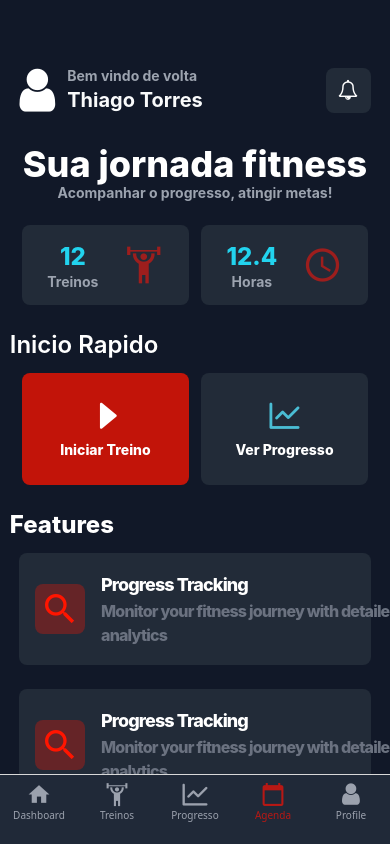
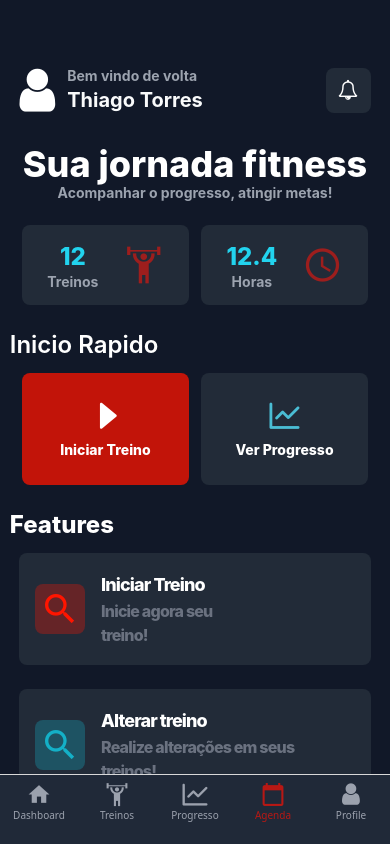
Before and after one commit to Mevzin/Gym_App_Expo, a React Native app: screen /Agenda in a window 390 px wide. Built offline with nearby package versions, Linux system fonts and the light colour scheme.

Commit message:
fix: change label to buttons

```diff
--- a/App.tsx
+++ b/App.tsx
@@ -1,13 +1,14 @@
 import { StatusBar } from 'expo-status-bar';
-import { View } from 'react-native';
+import { Platform, View } from 'react-native';
 import "./global.css"
 import Routes from './src/routes';
 
 export default function App() {
 
-
+  // Platform.OS === 'ios' ? 20 : 0
+  // flex-1 pt-10 bg-primary
   return (
-    <View className='flex-1 pt-10 bg-primary'>
+    <View className={`flex-1 ${Platform.OS === 'ios' ? 'pt-14' : 'pt-10'} bg-primary`}>
       <StatusBar style="light" />
       <Routes />
     </View>
--- a/src/components/FeatureFeed/index.tsx
+++ b/src/components/FeatureFeed/index.tsx
@@ -8,10 +8,10 @@ export default function FeatureFeed() {
                 Features
             </Text>
             <View className="flex items-center">
-                <LargeButton color="#ff1500" title="Progress Tracking" description="Monitor your fitness journey with detailed analytics" icon="search" />
-                <LargeButton color="#ff1500" title="Progress Tracking" description="Monitor your fitness journey with detailed analytics" icon="search" />
-                <LargeButton color="#ff1500" title="Progress Tracking" description="Monitor your fitness journey with detailed analytics" icon="search" />
-                <LargeButton color="#ff1500" title="Progress Tracking" description="Monitor your fitness journey with detailed analytics" icon="search" />
+                <LargeButton color="#ff1500" title="Iniciar Treino" description="Inicie agora seu treino!" icon="search" />
+                <LargeButton color="#14b0c7" title="Alterar treino" description="Realize alterações em seus treinos!" icon="search" />
+                <LargeButton color="#ff1500" title="Seu Progresso" description="Monitore seu progresso nos treinos!" icon="search" />
+                <LargeButton color="#14b0c7" title="Agenda" description={`Agende um dia especifico para treinar com acompanhamento`} icon="search" />
             </View>
         </View>
     )
--- a/src/components/LargerButton/index.tsx
+++ b/src/components/LargerButton/index.tsx
@@ -11,9 +11,10 @@ interface ILargeButtonProps {
 
 export default function LargeButton({ color, description, title, icon }: ILargeButtonProps) {
 
+    if (color == "#ff1500") {
         return (
             <Button className="flex-row bg-secondary w-[95%] h-28 my-3 justify-start">
-            <View className=" w-[50px] h-[50px] rounded-md items-center justify-center mr-2 bg-[#ff1500]/30">
+                <View className={`w-[50px] h-[50px] rounded-md items-center justify-center mr-2 bg-[#ff1500]/30`}>
                     <MaterialIcons
                         name={icon}
                         size={40}
@@ -22,8 +23,26 @@ export default function LargeButton({ color, description, title, icon }: ILargeB
                 </View>
                 <View>
                     <Text className="text-white font-extrabold tracking-tighter text-lg">{title}</Text>
-                <Text className="text-gray-500 font-extrabold tracking-tighter text-base w-[90%]">{description}</Text>
+                    <Text className="text-gray-500 font-extrabold tracking-tighter text-base w-[80%]">{description}</Text>
+                </View>
+            </Button>
+        )
+    } else {
+        return (
+            <Button className="flex-row bg-secondary w-[95%] h-28 my-3 justify-start">
+                <View className={`w-[50px] h-[50px] rounded-md items-center justify-center mr-2 bg-[#14b0c7]/30`}>
+                    <MaterialIcons
+                        name={icon}
+                        size={40}
+                        color={color}
+                    />
+                </View>
+                <View>
+                    <Text className="text-white font-extrabold tracking-tighter text-lg">{title}</Text>
+                    <Text className="text-gray-500 font-extrabold tracking-tighter text-base w-[80%]">{description}</Text>
                 </View>
             </Button>
         )
     }
+
+}
```
Lines whose indentation alone changed are shown as unchanged.
